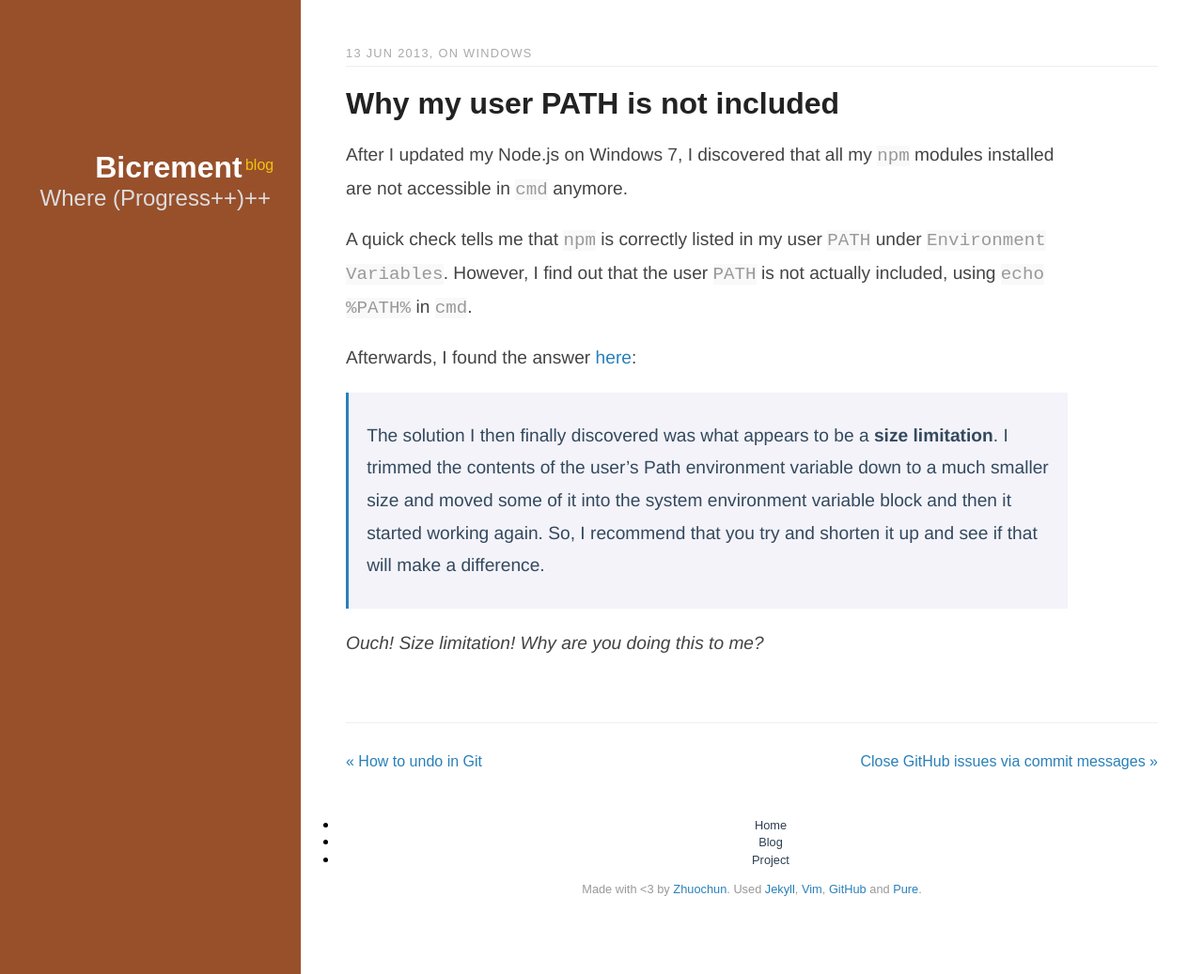
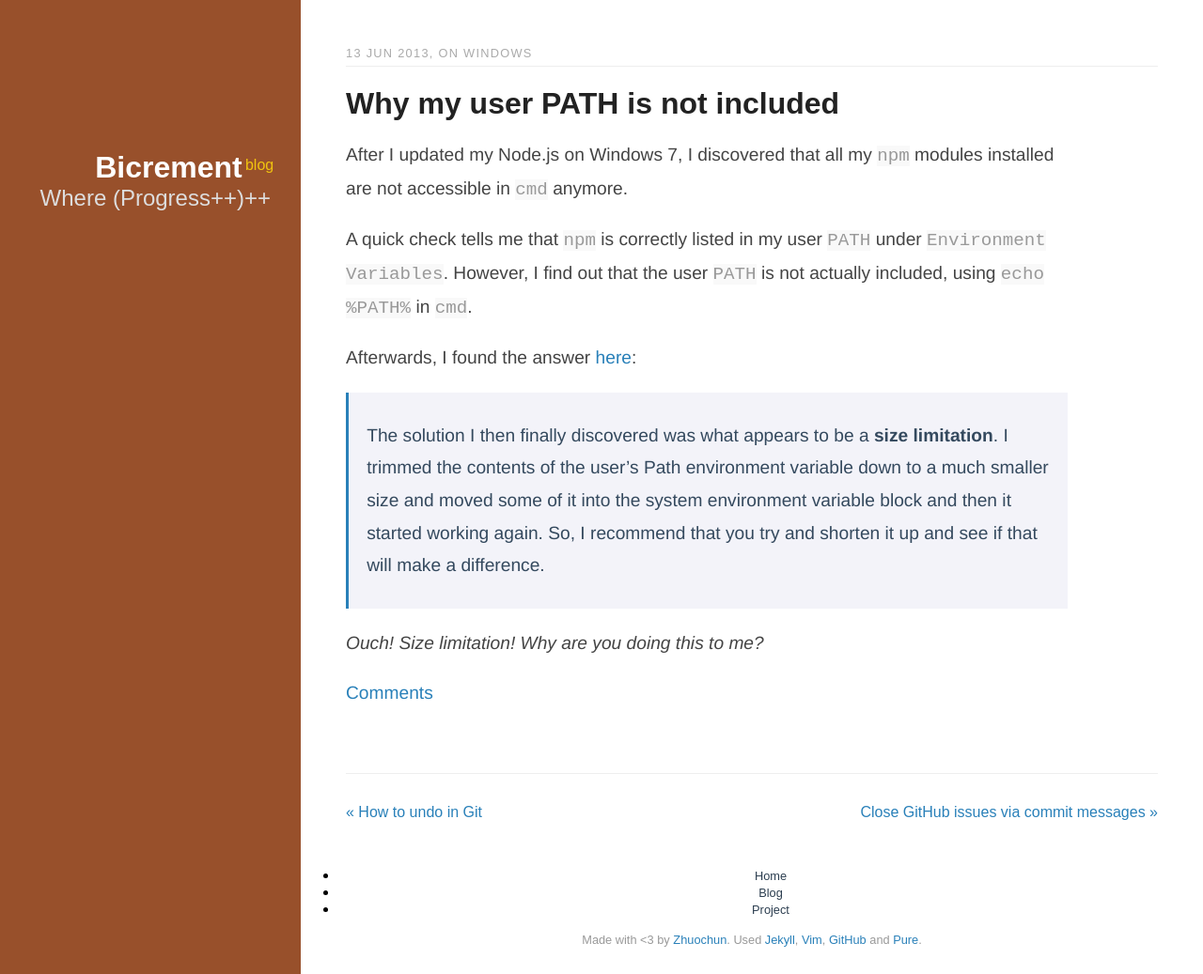
Before and after one commit to zhuochun/zhuochun.github.io, a Jekyll site: the page built from _posts/2013/2013-06-13-size-limitation-in-path-windows.markdown, in a window 1280 px wide and 1037 px high. Shown: the whole window at 94% size. Built offline with Jekyll 4.4.1, drawn with Linux system fonts in a browser that asks for light colours; nearby versions of some CDN libraries.

Commit message:
minor fixes

```diff
--- a/_layouts/post.html
+++ b/_layouts/post.html
@@ -15,6 +15,7 @@
 
     <article class="post-content">
       {{ content }}
+      <p><a href="https://github.com/zhuochun/zhuochun.github.io/issues">Comments</a></p>
     </article>
   </section>
 </div>
```
Also changed, not shown: 1 other file.
